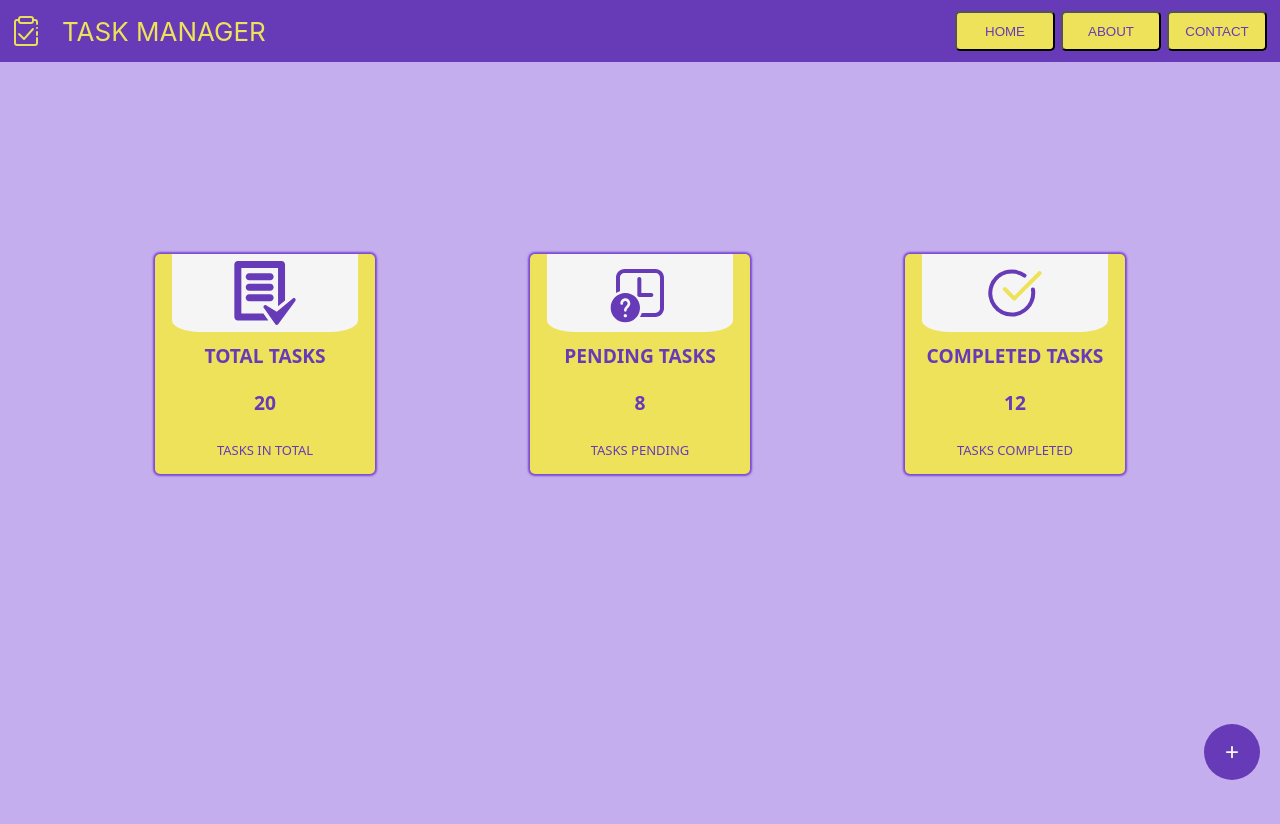
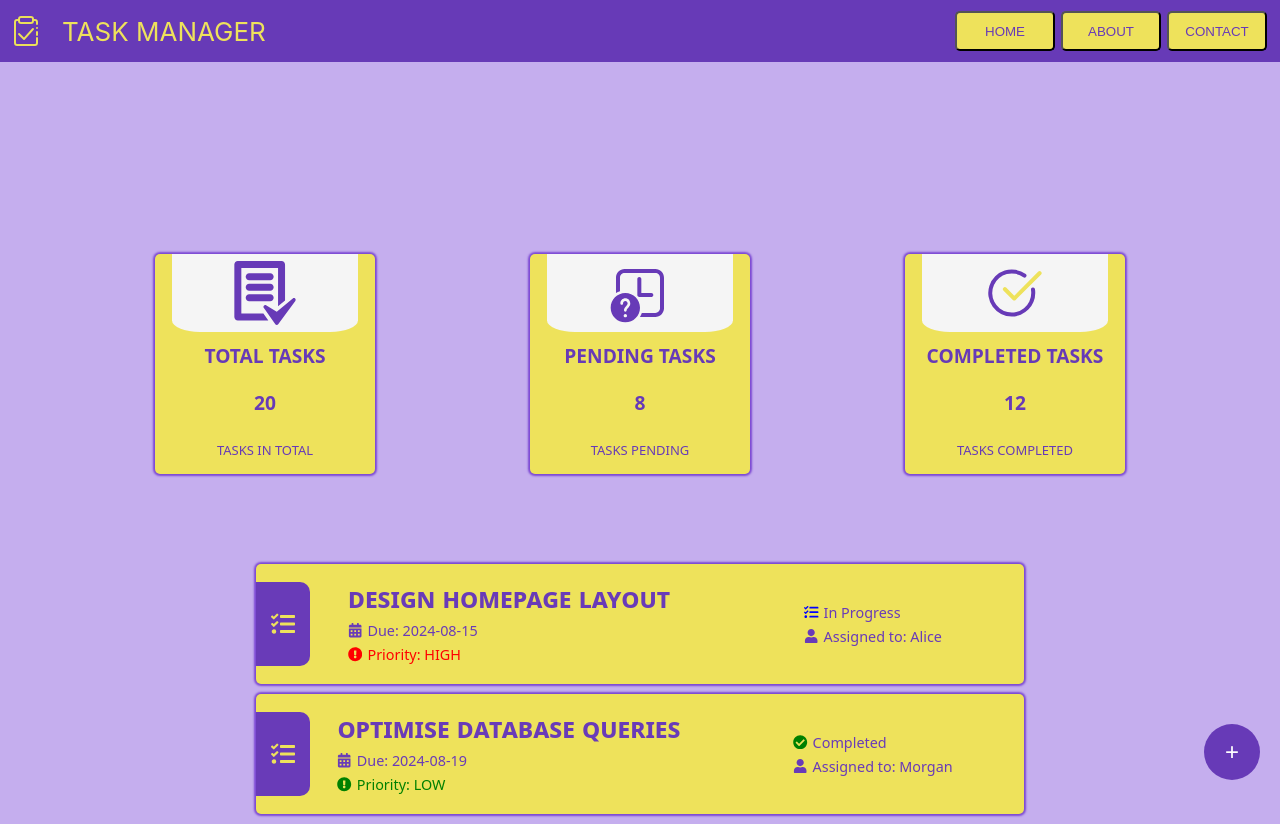
Before and after one commit to MayankPant/Personal-Task-Manager, a React (Create React App) app: page / in a window 1280 px wide. Before the commit the page ends 800 px from the top, so only its background shows below. Built offline with nearby package versions, Linux system fonts and the light colour scheme.

Commit message:
Added the ListItem component for displaying recent tasks.

```diff
--- a/package.json
+++ b/package.json
@@ -13,6 +13,7 @@
     "@testing-library/user-event": "^13.5.0",
     "react": "^18.3.1",
     "react-dom": "^18.3.1",
+    "react-icons": "^5.2.1",
     "react-router-dom": "^6.26.0",
     "react-scripts": "5.0.1",
     "web-vitals": "^2.1.4"
--- a/src/Components/Button.jsx
+++ b/src/Components/Button.jsx
@@ -24,7 +24,7 @@ class Button extends Component{
             margin: '3px',
             borderRadius: '5px',
             cursor: 'pointer',
-            transition: 'background-color 0.3s',
+            transition: 'box-shadow 0.3s',
           }
 
           // Styles for hover effect
--- a/src/Components/FabButton.jsx
+++ b/src/Components/FabButton.jsx
@@ -22,7 +22,7 @@ class FabButton extends Component {
         height: '56px',
         borderRadius: '50%',
         cursor: 'pointer',
-        transition: 'background-color 0.3s',
+        transition: 'box-shadow 0.3s',
       }
 
       // Styles for hover effect
--- /dev/null
+++ b/src/Components/ListItem.jsx
@@ -0,0 +1,93 @@
+import React, { Component } from "react";
+import "../styles/ListItem.css"; // Import the CSS file
+import {
+  FaTasks,
+  FaCalendarAlt,
+  FaExclamationCircle,
+  FaUser,
+  FaCheckCircle,
+} from "react-icons/fa";
+
+class ListItem extends Component {
+  constructor(props) {
+    super(props);
+    this.state = {
+      isHovered: false, // Initial state to track hover
+    };
+
+    // Bind event handlers
+    this.handleMouseEnter = this.handleMouseEnter.bind(this);
+    this.handleMouseLeave = this.handleMouseLeave.bind(this);
+  }
+
+  // Event handler for mouse enter
+  handleMouseEnter() {
+    this.setState({ isHovered: true });
+  }
+
+  // Event handler for mouse leave
+  handleMouseLeave() {
+    this.setState({ isHovered: false });
+  }
+
+  render() {
+    const {
+      taskName,
+      dueDate,
+      priority,
+      assignedTo = "Unassigned",
+      status,
+    } = this.props;
+    const { isHovered } = this.state;
+
+    // Define styles for different priorities
+    const priorityClass = priority.toLowerCase(); // "high", "medium", or "low"
+
+    // Define icons for different statuses
+    const statusIcons = {
+      Completed: <FaCheckCircle className="status-icon completed" />,
+      "In Progress": <FaTasks className="status-icon in-progress" />,
+      Pending: <FaExclamationCircle className="status-icon pending" />,
+    };
+
+    // Combine class names based on hover state
+    const listItemClass = `list-item ${priorityClass} ${
+      isHovered ? "hovered" : ""
+    }`;
+
+    return (
+      <li
+        className={listItemClass}
+        onMouseEnter={this.handleMouseEnter}
+        onMouseLeave={this.handleMouseLeave}
+      >
+        <div className="task-details">
+            <div className="task-icon"> <FaTasks  /></div>
+          <div>
+            <strong className="task-name">{taskName}</strong>
+            <p className="task-info">
+              <FaCalendarAlt className="info-icon" />
+              Due: {dueDate}
+            </p>
+            <p className={`task-info priority ${priorityClass}`}>
+              <FaExclamationCircle className="info-icon" />
+              Priority: {priority.toUpperCase()}
+            </p>
+          </div>
+        </div>
+        <div className="task-meta">
+          <p className="task-status">
+            {statusIcons[status]}
+            <span className="status-text">{status}</span>
+          </p>
+          <p className="task-assigned">
+            <FaUser className="info-icon" />
+            Assigned to: {assignedTo}
+          </p>
+        </div>
+      </li>
+    );
+  }
+}
+
+export default ListItem;
--- a/src/Components/Main.jsx
+++ b/src/Components/Main.jsx
@@ -4,6 +4,7 @@ import taskCompleted from "../assets/resources/task-completed.svg";
 import pending from "../assets/resources/pending.svg";
 import completed from '../assets/resources/completed.svg'
 import FabButton from './FabButton'
+import ListItem from './ListItem.jsx';
 import '../styles/Main.css'
 
 const fabButtonStyles={
@@ -18,6 +19,7 @@ const fabButtonStyles={
 const Main = () => {
     return (
       <div className="App-main">
+        <div className='cards'>
         <Card
           icon={taskCompleted}
           title={"Total Tasks"}
@@ -37,6 +39,12 @@ const Main = () => {
           number={12}
         />
         <FabButton text={'+'} onClick={""}  styles={fabButtonStyles}/>
+        </div>
+        <div className='recent-tasks'>
+            <ListItem taskName={'Design Homepage Layout'} dueDate={'2024-08-15'} priority={'High'}  status={'In Progress'} assignedTo='Alice'/>
+            <ListItem taskName={'Optimise Database Queries'} dueDate={'2024-08-19'} priority={'low'}  status={'Completed'} assignedTo='Morgan'/>
+
+        </div>
       </div>
     );
   };
--- a/src/styles/Card.css
+++ b/src/styles/Card.css
@@ -8,12 +8,12 @@
   flex-direction: column;
   border-radius: 5px;
   box-shadow: 0px 0px 2px 2px #7c49d3;
+  transition: 'background-color 0.3s';
 }
 .card-wrapper:hover{
     background-color: #eee25be3;
     color:  #683ab7c5;
     cursor: pointer;
-    transition: cubic-bezier(0.785, 0.135, 0.15, 0.86);
     box-shadow: 0px 0px 5px 5px #7c49d3;
 }
 .icon {
--- /dev/null
+++ b/src/styles/ListItem.css
@@ -0,0 +1,115 @@
+.list-item {
+    padding: 15px;
+    display: flex;
+    justify-content: space-around;
+    align-items: center;
+    background-color:#eee25b;
+    border-radius: 5px;
+    margin-bottom: 10px;
+    transition: background-color 0.3s ease;
+    font-family: system-ui, -apple-system, BlinkMacSystemFont, 'Segoe UI', Roboto, Oxygen, Ubuntu, Cantarell, 'Open Sans', 'Helvetica Neue', sans-serif;
+    color: #693bb8;
+    position: relative;
+    box-shadow: 0px 0px 2px 2px #7c49d3;
+
+  }
+
+  .list-item.hovered {
+    background-color: #eee25bce;
+    cursor: pointer;
+    box-shadow: 0px 0px 5px 5px #7c49d3;
+
+  }
+
+  .task-details {
+    display: flex;
+    align-items: center;
+
+  }
+
+  .task-icon {
+    margin-right: 20px;
+    margin-left: 0px;
+    color: #eee25b;
+    font-size: 1.5em;
+    background-color: #693bb8;
+    display: flex;
+    justify-content: center;
+    align-items: center;
+    padding: 0px 15px 0px 15px;
+    border-radius: 0px 10px 10px 0px;
+    position:absolute;
+    left: 0px;
+    height: 70%;
+  }
+
+  .task-name {
+    font-size: 1.7em;
+    font-weight: bold;
+    font-variant-caps: all-petite-caps;
+    color: #693bb8;
+    margin-left: 10px;
+  }
+
+  .task-info {
+    margin: 5px 0;
+    font-size: 0.9em;
+    display: flex;
+    align-items: center;
+    margin-left: 10px;
+  }
+
+  .info-icon {
+    margin-right: 5px;
+
+  }
+
+  .priority {
+    color: inherit;
+  }
+
+  .priority.high {
+    color: red;
+  }
+
+  .priority.medium {
+    color: orange;
+  }
+
+  .priority.low {
+    color: green;
+  }
+
+  .task-meta {
+    text-align: right;
+  }
+
+  .task-status {
+    margin: 5px 0;
+    font-size: 0.9em;
+    display: flex;
+    align-items: center;
+  }
+
+  .status-icon {
+    margin-right: 5px;
+  }
+
+  .completed {
+    color: green;
+  }
+
+  .in-progress {
+    color: blue;
+  }
+
+  .pending {
+    color: orange;
+  }
+
+  .task-assigned {
+    margin: 5px 0;
+    font-size: 0.9em;
+    display: flex;
+    align-items: center;
+  }
--- a/src/styles/Main.css
+++ b/src/styles/Main.css
@@ -1,7 +1,19 @@
 .App-main{
+    display: flex;
+    justify-content: space-evenly;
+    flex-direction: column;
+    align-items: center;
+    margin-top: 15%;
+  }
+  .cards {
+    width: 100%;
     display: flex;
     justify-content: space-evenly;
     flex-direction: row;
     align-items: center;
-    margin-top: 15%;
   }
+  .recent-tasks{
+    margin-top: 90px;
+    width: 60%;
+
+  }
```
Also changed, not shown: 1 other file (tests, documents, lock files or other folders).
